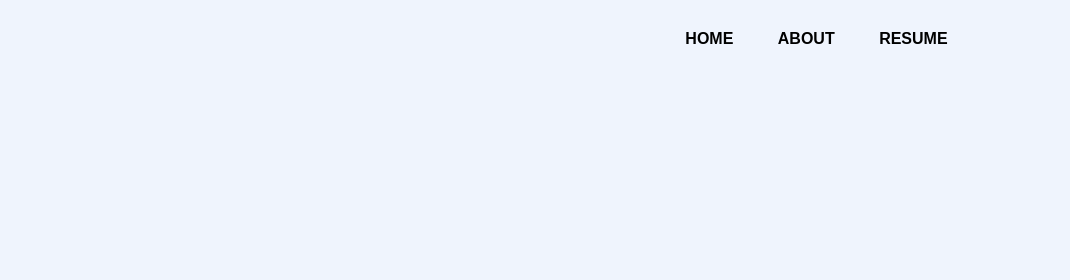
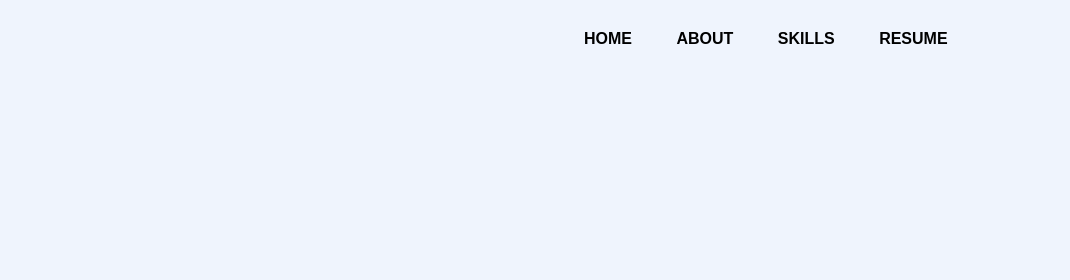
Before and after one commit to Evanjelin-Nisha/website, a plain HTML site: page index.html in a window 1280 px wide. Shown: the top 280 px of the page, 210-1280 px from the left. Drawn offline with Linux system fonts and the light colour scheme.

Commit message:
Update index.html

```diff
--- a/index.html
+++ b/index.html
@@ -15,6 +15,7 @@
             <ul>
                 <li><a href="#" class="active">HOME</a></li>
                 <li><a href="about.html">ABOUT</a></li>
+                <li><a href="skillls.html">SKILLS</a></li>
                 <li><a href="resume.html">RESUME</a></li>
 
             </ul>
```
